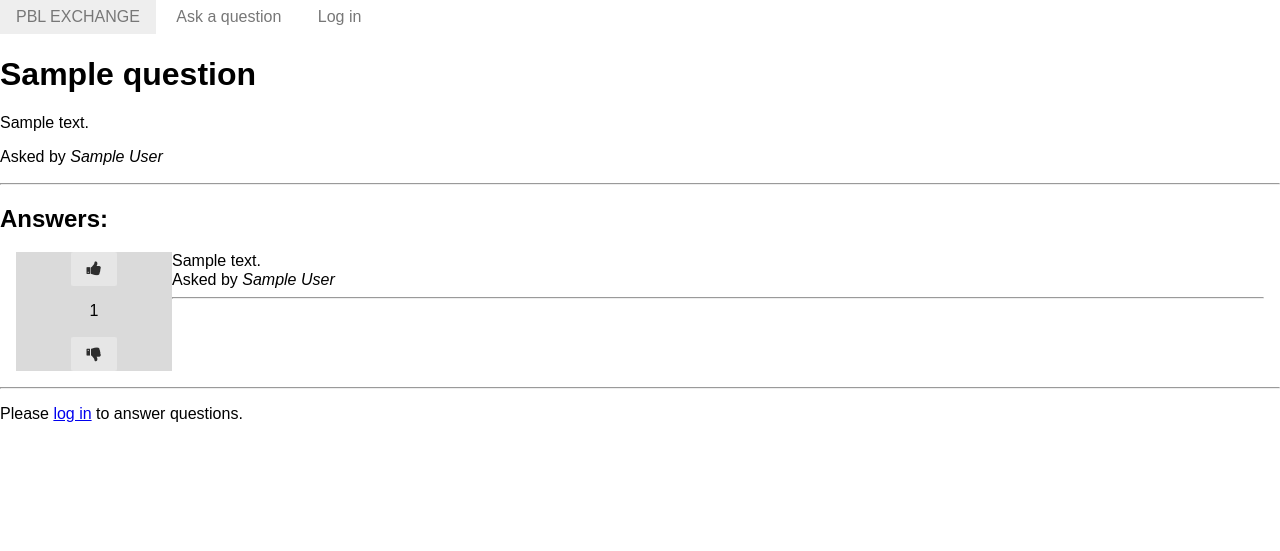
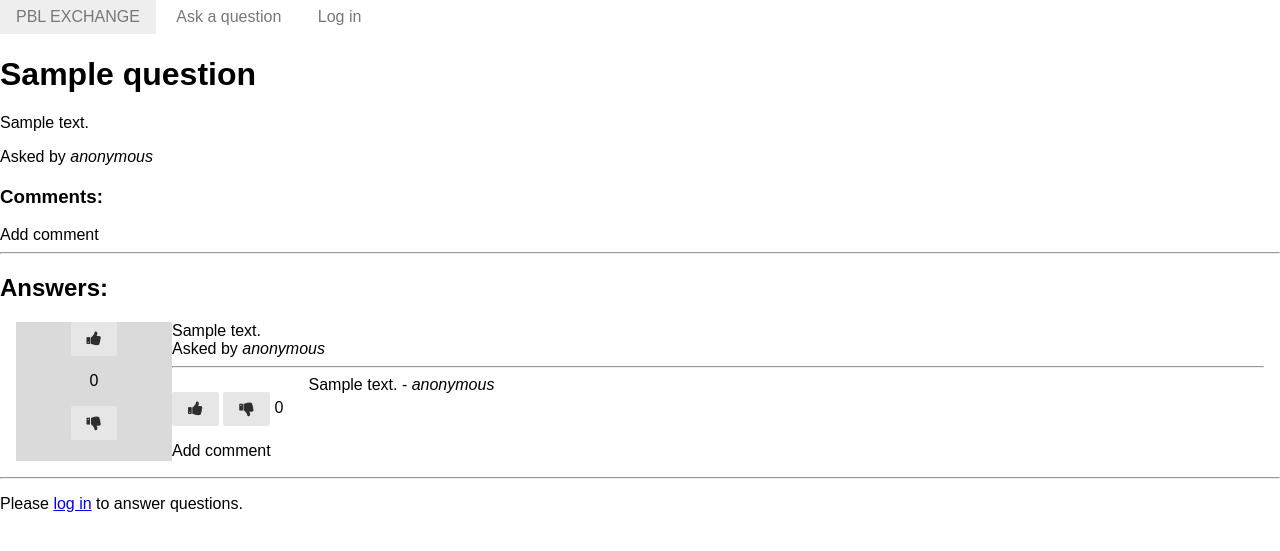
Before and after one commit to PBLExchange/PBLExchange, a Django app: page /questions/detail/1 in a window 1280 px wide. Shown: the top 551 px of the page. Run offline with Django 3.2, Linux system fonts and the light colour scheme; tables that the repository leaves empty hold one stand-in row (values such as "Sample post"); parts of the project's set-up code (start-up, migrations or seed data) failed here and were passed over; some libraries are stand-ins or nearby versions.

Commit message:
added comments, and fixed voting

```diff
--- a/pblexchange/static/pblexchange/css/base.css
+++ b/pblexchange/static/pblexchange/css/base.css
@@ -15,3 +15,15 @@
 .answer {
     margin: 1em;
 }
+
+.add-comment {
+    display: none;
+}
+
+.add-comment:checked + .comment-form {
+    display: block;
+}
+
+.comment-form {
+    display: none;
+}
--- a/questions/admin.py
+++ b/questions/admin.py
@@ -1,6 +1,7 @@
 from django.contrib import admin
-from .models import Tag, Question
+from .models import Tag, Question, Comment
 
 # Register your models here.
 admin.site.register(Tag)
 admin.site.register(Question)
+admin.site.register(Comment)
--- a/questions/forms.py
+++ b/questions/forms.py
@@ -1,9 +1,11 @@
 from django import forms
-from .models import Question, Answer
+from .models import Question, Answer, Comment
 from ckeditor_uploader.widgets import CKEditorUploadingWidget
 
 
 class QuestionForm(forms.ModelForm):
+    prefix = 'question'
+
     class Meta:
         model = Question
         fields = [
@@ -16,6 +18,7 @@ class QuestionForm(forms.ModelForm):
 
 class AnswerForm(forms.ModelForm):
     body = forms.CharField(label='Answer', widget=CKEditorUploadingWidget())
+    prefix = 'answer'
 
     class Meta:
         model = Answer
@@ -23,3 +26,15 @@ class AnswerForm(forms.ModelForm):
             'body',
             'anonymous'
         ]
+
+
+class CommentForm(forms.ModelForm):
+    body = forms.CharField(label='Comment', widget=None)
+    prefix = 'comment'
+
+    class Meta:
+        model = Comment
+        fields = [
+            'body',
+            'anonymous'
+        ]
--- a/questions/models.py
+++ b/questions/models.py
@@ -23,12 +23,21 @@ class Category(models.Model):
 class Post(models.Model):
     class Meta:
         abstract = True
+
     body = RichTextUploadingField()
     author = models.ForeignKey(User)
     anonymous = models.BooleanField()
     created_date = models.DateTimeField(auto_now_add=True)
     edited_date = models.DateTimeField(auto_now=True)
-    votes = models.IntegerField(default=0)
+    up_votes = models.IntegerField(default=0)
+    down_votes = models.IntegerField(default=0)
+
+    @property
+    def votes(self):
+        return self.up_votes - self.down_votes
+
+    def __str__(self):
+        return self.body
 
 
 class Question(Post):
@@ -48,3 +57,24 @@ class Answer(Post):
 class Comment(Post):
     question = models.ForeignKey(Question)
     answer = models.ForeignKey(Answer, null=True)
+
+
+class Vote(models.Model):
+    class Meta:
+        abstract = True
+
+    user = models.ForeignKey(User)
+    vote = models.SmallIntegerField(default=0)
+    post = models.ForeignKey(Post)
+
+
+class QuestionVote(Vote):
+    post = models.ForeignKey(Question)
+
+
+class AnswerVote(Vote):
+    post = models.ForeignKey(Answer)
+
+
+class CommentVote(Vote):
+    post = models.ForeignKey(Comment)
--- a/questions/templates/questions/detail.html
+++ b/questions/templates/questions/detail.html
@@ -6,17 +6,24 @@
     <div>
         {{ question.body|safe }}
     </div>
-    <p>Asked by
-        <i>
-            {% if question.author.get_full_name %}
-                {{ question.author.get_full_name }}
-            {% else %}
-                {{ question.author.get_username }}
-            {% endif %}
-        </i>
+    <p>Asked by <i>{% display_name question %}</i>
     </p>
 
+    <h3>Comments:</h3>
     {% comment_list question %}
+
+    <div>
+        <label for="comment-q">Add comment</label>
+        <input type="checkbox" id="comment-q" class="add-comment">
+
+        <form action="{% url 'questions:comments:submit:q' question.pk %}" method="post" class="comment-form pure-form pure-form-stacked">
+            {% csrf_token %}
+            {{ comment_form.media }}
+            {{ comment_form }}
+            <br/>
+            <button type="submit" class="pure-button pure-button-primary">Submit</button>
+        </form>
+    </div>
 
     <hr/>
     <h2>Answers:</h2>
--- a/questions/templatetags/questions.py
+++ b/questions/templatetags/questions.py
@@ -1,5 +1,6 @@
 from django import template
 from questions.models import Answer, Comment
+from questions.forms import CommentForm
 
 register = template.Library()
 
@@ -13,6 +14,8 @@ def question_list(questions):
 def answer_list(question):
     return {
         'answers': Answer.objects.filter(question=question.pk),
+        'question': question,
+        'comment_form': CommentForm(),
     }
 
 
@@ -22,7 +25,16 @@ def comment_list(question, answer=None):
     if answer:
         comments = comments.filter(answer=answer.pk)
     else:
-        comments = comments.filter(answer=None)
+        comments = comments.filter(answer__isnull=True)
     return {
-        'answers': comments,
+        'comments': comments,
     }
+
+
+@register.simple_tag
+def display_name(post):
+    if post.anonymous:
+        return 'anonymous'
+    if post.author.get_full_name():
+        return post.author.get_full_name()
+    return post.author.get_username()
--- a/questions/urls.py
+++ b/questions/urls.py
@@ -1,7 +1,7 @@
 from django.conf.urls import url, include
 from . import views
-from .models import Answer
-from .forms import AnswerForm
+from .models import Answer, Comment, AnswerVote, CommentVote
+from .forms import AnswerForm, CommentForm
 
 urlpatterns = [
     url(r'^detail/(?P<question_id>[0-9]+)$', views.detail, name='detail'),
@@ -14,5 +14,11 @@ urlpatterns = [
     url(r'^answers/', include('questions.answer_urls', namespace='answers'), {
         'post_type': Answer,
         'form_type': AnswerForm,
+        'vote_type': AnswerVote,
     }),
+    url(r'^comments/', include('questions.comment_urls', namespace='comments'), {
+        'post_type': Comment,
+        'form_type': CommentForm,
+        'vote_type': CommentVote,
+    })
 ]
--- a/questions/views.py
+++ b/questions/views.py
@@ -1,6 +1,6 @@
 from django.shortcuts import render, HttpResponseRedirect, Http404, reverse, get_object_or_404
-from questions.forms import QuestionForm, AnswerForm
-from questions.models import Question
+from questions.forms import QuestionForm, AnswerForm, CommentForm
+from questions.models import Question, Answer, QuestionVote
 
 
 # Create your views here.
@@ -12,6 +12,7 @@ def detail(request, question_id, base_template='pblexchange/base.html', **kwargs
         'base_template': base_template,
         'question': question,
         'answer_form': AnswerForm(),
+        'comment_form': CommentForm(),
     })
 
 
@@ -24,7 +25,7 @@ def ask(request, base_template='pblexchange/base.html', **kwargs):
     })
 
 
-def submit(request, form_type=QuestionForm, question_id=None, **kwargs):
+def submit(request, question_id=None, answer_id=None, form_type=QuestionForm, **kwargs):
     if request.method == 'POST' and request.user.is_authenticated():
         post = form_type(request.POST)
         post = post.save(commit=False)
@@ -33,6 +34,9 @@ def submit(request, form_type=QuestionForm, question_id=None, **kwargs):
         if question_id:
             question = get_object_or_404(Question, pk=question_id)
             post.question = question
+            if answer_id:
+                answer = get_object_or_404(Answer, pk=answer_id)
+                post.answer = answer
             is_question = False
         post.save()
         if is_question:
@@ -43,12 +47,21 @@ def submit(request, form_type=QuestionForm, question_id=None, **kwargs):
         return Http404()
 
 
-def vote(request, post_id, amount, post_type=Question, **kwargs):
+def vote(request, post_id, amount, post_type=Question, vote_type=QuestionVote, **kwargs):
     if not request.user.is_authenticated():
         return HttpResponseRedirect(reverse('login'))
-    post = post_type.objects.get(pk=post_id)
-    if post:
-        post.votes += amount
+    post = get_object_or_404(post_type, pk=post_id)
+
+    prev_vote = vote_type.objects.filter(post=post.pk, user=request.user)
+
+    if not prev_vote or prev_vote.first().vote != amount:
+        if amount > 0:
+            post.up_votes += amount
+        else:
+            post.down_votes -= amount
+        v,_ = vote_type.objects.get_or_create(user=request.user, post=post)
+        v.vote += amount
+        v.save()
         post.save()
 
     if isinstance(post, Question):
--- a/templates/questions/answer_list.html
+++ b/templates/questions/answer_list.html
@@ -9,17 +9,22 @@
             </div>
             <div class="answer-body pure-u-7-8">
                 <div>{{ answer.body|safe }}</div>
-                Asked by
-                <i>
-                    {% if answer.author.get_full_name %}
-                        {{ answer.author.get_full_name }}
-                    {% else %}
-                        {{ answer.author.get_username }}
-                    {% endif %}
-                </i>
+                Asked by <i>{% display_name answer %}</i>
                 <hr/>
 
                 {% comment_list answer.question answer %}
+                <div>
+                    <label for="comment-a-{{ answer.pk }}">Add comment</label>
+                    <input type="checkbox" id="comment-a-{{ answer.pk }}" class="add-comment">
+
+                    <form action="{% url 'questions:comments:submit:a' question.pk answer.pk %}" method="post" class="comment-form pure-form pure-form-stacked">
+                        {% csrf_token %}
+                        {{ comment_form.media }}
+                        {{ comment_form }}
+                        <br/>
+                        <button type="submit" class="pure-button pure-button-primary">Submit</button>
+                    </form>
+                </div>
             </div>
         </div>
     {% endfor %}
--- a/templates/questions/comment_list.html
+++ b/templates/questions/comment_list.html
@@ -1,21 +1,18 @@
+{% load questions %}
 {% if comments %}
     {% for comment in comments %}
         <div class="comment pure-g">
             <div class="comment-vote pure-u-1-8">
-                <p>{{ comment.votes }}
-                <a href="{% url 'questions:comment:upvote' comment.pk %}" class="button-xsmall pure-button"><i class="fa fa-thumbs-up fa-1g" aria-hidden="true"></i></a>
-                <a href="{% url 'questions:comment:downvote' comment.pk %}" class="button-xsmall pure-button"><i class="fa fa-thumbs-down fa-1g" aria-hidden="true"></i></a>
+                <p>
+                    <a href="{% url 'questions:comments:upvote' comment.pk %}" class="button-xsmall pure-button"><i class="fa fa-thumbs-up fa-1g" aria-hidden="true"></i></a>
+                    <a href="{% url 'questions:comments:downvote' comment.pk %}" class="button-xsmall pure-button"><i class="fa fa-thumbs-down fa-1g" aria-hidden="true"></i></a>
+                    {{ comment.votes }}
                 </p>
             </div>
             <div class="comment-body pure-u-7-8">
-                <div>{{ comment.body|safe }}</div>
-                - <i>
-                    {% if comment.author.get_full_name %}
-                        {{ comment.author.get_full_name }}
-                    {% else %}
-                        {{ comment.author.get_username }}
-                    {% endif %}
-                </i>
+                <div>
+                    {{ comment.body }} - <i>{% display_name comment %}</i>
+                </div>
             </div>
         </div>
     {% endfor %}
```
Also changed, not shown: questions/comment_urls.py (added, +13 -0 lines), templates/questions/question_list.html (+2 -9 lines), questions/migrations/0005_auto_20170920_1211.py (added), questions/migrations/0006_answervote_commentvote_questionvote.py (added).
